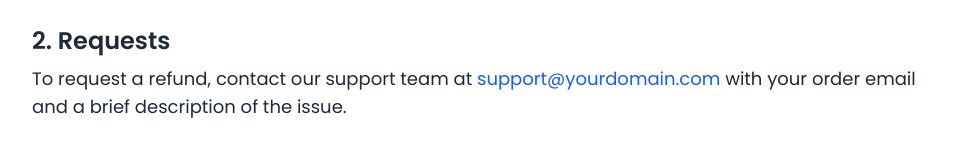
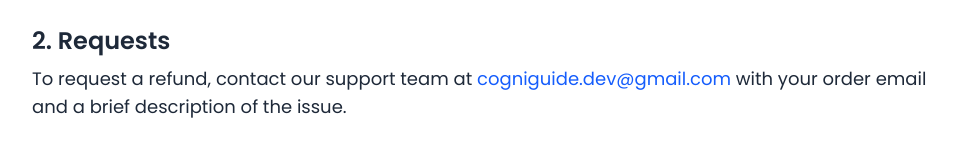
Before and after one commit to Led-adel-pilot/CogniGuide, a Next.js app: page /legal/refund-policy in a window 1280 px wide. Shown: the part 407-556 px from the top of the page, without its empty margins (160-1116 px from the left). Built offline with nearby package versions, Linux system fonts and the light colour scheme.

Commit message:
minor darkmode fixes

```diff
--- a/app/contact/page.tsx
+++ b/app/contact/page.tsx
@@ -16,14 +16,14 @@ export default function ContactPage() {
             Have a question about CogniGuide or your subscription? Reach out and we’ll get back to you as soon as possible.
           </p>
 
-          <div className="rounded-[1.25rem] border bg-white p-6 shadow-sm mb-8">
+          <div className="rounded-[1.25rem] border bg-background p-6 shadow-sm mb-8">
             <h2 className="font-heading font-semibold mb-2">Customer Support</h2>
             <p className="text-sm text-muted-foreground">
               Email us at: <a className="underline" href="mailto:cogniguide.dev@gmail.com">cogniguide.dev@gmail.com</a>
             </p>
           </div>
 
-          <div className="rounded-[1.25rem] border bg-white p-6 shadow-sm">
+          <div className="rounded-[1.25rem] border bg-background p-6 shadow-sm">
             <h2 className="font-heading font-semibold mb-4">Send us a message</h2>
             <ContactForm />
           </div>
--- a/app/legal/cancellation-policy/page.tsx
+++ b/app/legal/cancellation-policy/page.tsx
@@ -22,8 +22,8 @@ const CancellationPolicyPage = () => {
             <h2 className="text-2xl font-semibold mb-2">1. How to Cancel</h2>
             <p>
               You can cancel from your account billing portal (if enabled) or by contacting our support team at{' '}
-              <a href="mailto:support@yourdomain.com" className="text-blue-600 hover:underline">
-                support@yourdomain.com
+              <a href="mailto:cogniguide.dev@gmail.com" className="text-blue-600 hover:underline">
+                cogniguide.dev@gmail.com
               </a>{' '}
               using your purchase email.
             </p>
--- a/app/legal/refund-policy/page.tsx
+++ b/app/legal/refund-policy/page.tsx
@@ -29,8 +29,8 @@ const RefundPolicyPage = () => {
             <h2 className="text-2xl font-semibold mb-2">2. Requests</h2>
             <p>
               To request a refund, contact our support team at{' '}
-              <a href="mailto:support@yourdomain.com" className="text-blue-600 hover:underline">
-                support@yourdomain.com
+              <a href="mailto:cogniguide.dev@gmail.com" className="text-blue-600 hover:underline">
+                cogniguide.dev@gmail.com
               </a>{' '}
               with your order email and a brief description of the issue.
             </p>
```
